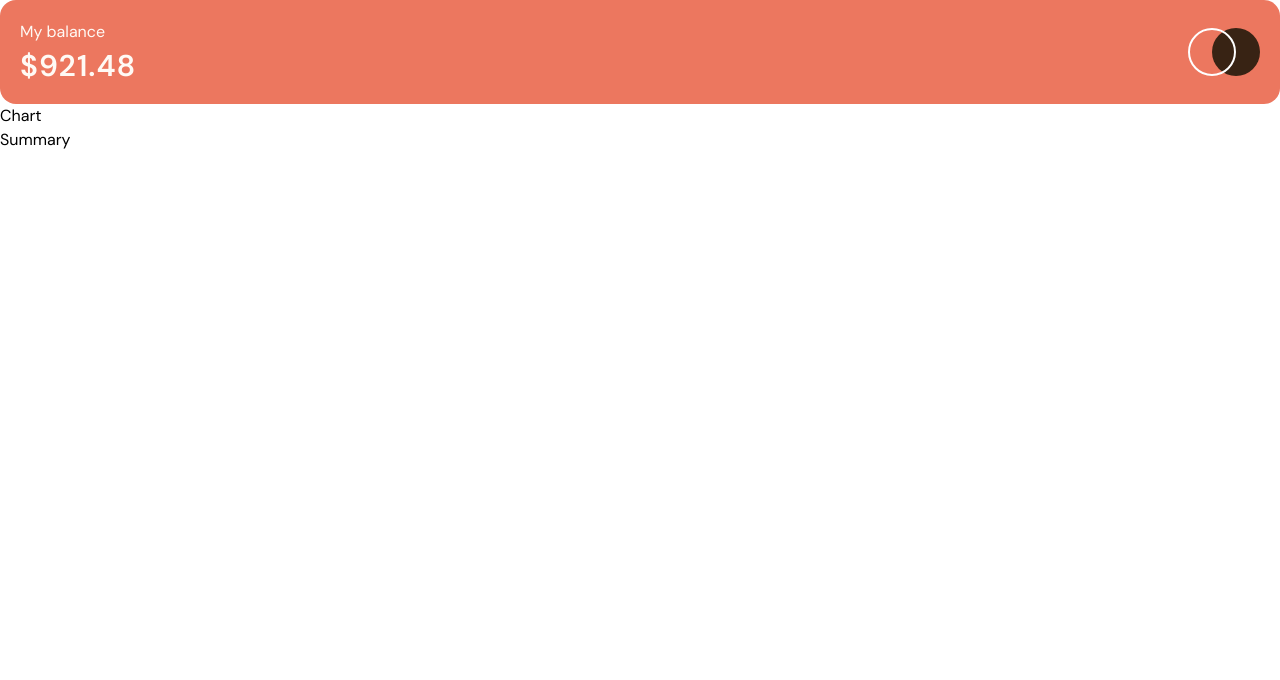
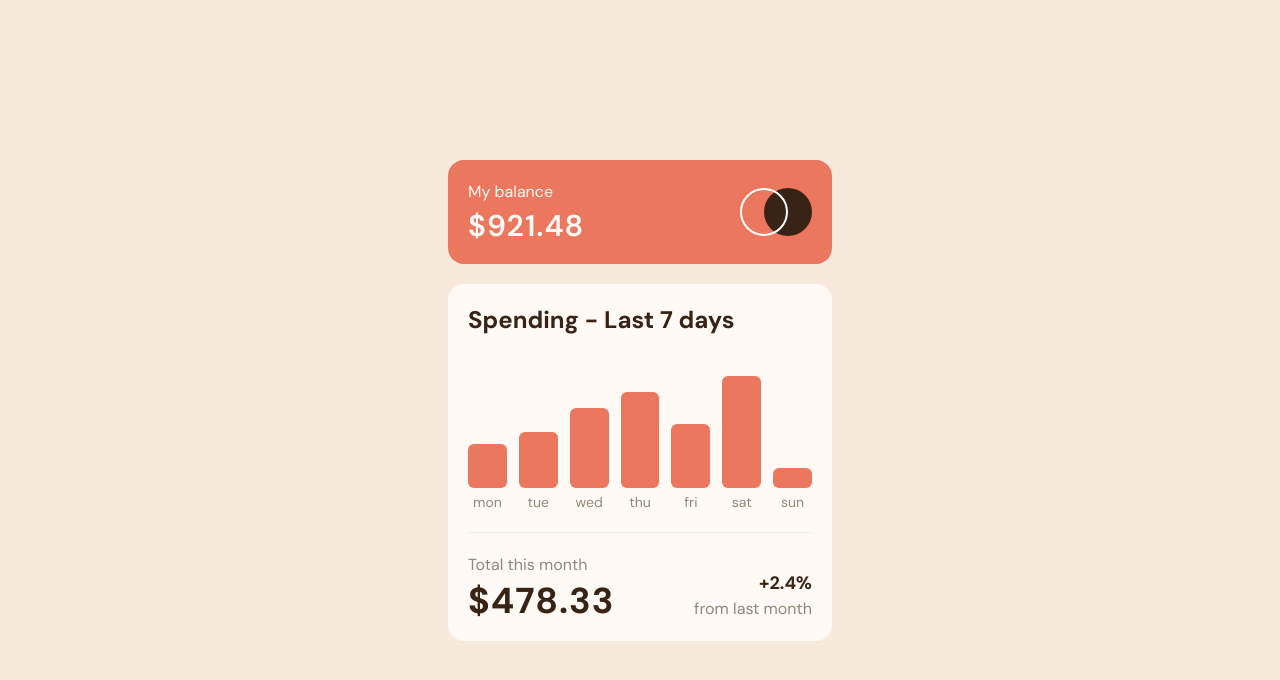
Before and after one commit to aatmaneoulmouden/expenses-chart-component, a React (Vite) app: page / in a window 1280 px wide. Shown: the top 680 px of the page. Built offline with nearby package versions, Linux system fonts and the light colour scheme.

Commit message:
Build Week spending component

```diff
--- a/src/components/Chart.jsx
+++ b/src/components/Chart.jsx
@@ -1,5 +1,39 @@
 const Chart = () => {
-  return <div>Chart</div>;
+  return (
+    <div className="pb-5 border-b border-neutral-cream mb-5">
+      <h2 className="text-2xl font-bold text-neutral-darkBrown mb-10">Spending - Last 7 days</h2>
+      <div className="chart flex gap-3 items-end">
+        <article>
+          <div className="bar h-11"></div>
+          <span className="label">mon</span>
+        </article>
+        <article>
+          <div className="bar h-14"></div>
+          <span className="label">tue</span>
+        </article>
+        <article>
+          <div className="bar h-20"></div>
+          <span className="label">wed</span>
+        </article>
+        <article>
+          <div className="bar h-24"></div>
+          <span className="label">thu</span>
+        </article>
+        <article>
+          <div className="bar h-16"></div>
+          <span className="label">fri</span>
+        </article>
+        <article>
+          <div className="bar h-28"></div>
+          <span className="label">sat</span>
+        </article>
+        <article>
+          <div className="bar h-5"></div>
+          <span className="label">sun</span>
+        </article>
+      </div>
+    </div>
+  );
 };
 
 export default Chart;
--- a/src/components/ExpensesChart.jsx
+++ b/src/components/ExpensesChart.jsx
@@ -3,7 +3,7 @@ import WeekSpending from "./WeekSpending";
 
 const ExpensesChart = () => {
   return (
-    <section>
+    <section className="w-96 flex flex-col gap-y-5">
       <Balance />
       <WeekSpending />
     </section>
--- a/src/components/Summary.jsx
+++ b/src/components/Summary.jsx
@@ -1,5 +1,16 @@
 const Summary = () => {
-  return <div>Summary</div>;
+  return (
+    <div className="flex justify-between items-end">
+      <div>
+        <p className="text-neutral-mediumBrown">Total this month</p>
+        <h1 className="text-4xl font-bold tracking-[1px] mt-1 text-neutral-darkBrown">$478.33</h1>
+      </div>
+      <div className="text-end">
+        <h3 className="text-lg font-bold text-neutral-darkBrown">+2.4%</h3>
+        <p className="text-neutral-mediumBrown">from last month</p>
+      </div>
+    </div>
+  );
 };
 
 export default Summary;
--- a/src/components/WeekSpending.jsx
+++ b/src/components/WeekSpending.jsx
@@ -3,7 +3,7 @@ import Summary from "./Summary";
 
 const WeekSpending = () => {
   return (
-    <div>
+    <div className="bg-neutral-veryPaleOrange p-5 rounded-2xl">
       <Chart />
       <Summary />
     </div>
--- a/src/index.css
+++ b/src/index.css
@@ -6,6 +6,20 @@
 
 @layer base {
   body {
-    @apply font-base;
+    @apply w-full min-h-screen flex items-center justify-center font-base bg-neutral-cream;
   }
 }
+
+@layer components {
+  .chart article {
+    @apply flex-1 flex flex-col items-center gap-1;
+  }
+
+  .chart .bar {
+    @apply w-full bg-primary-softRed rounded-md;
+  }
+
+  .chart .label {
+    @apply text-sm text-neutral-mediumBrown;
+  }
+}
```
